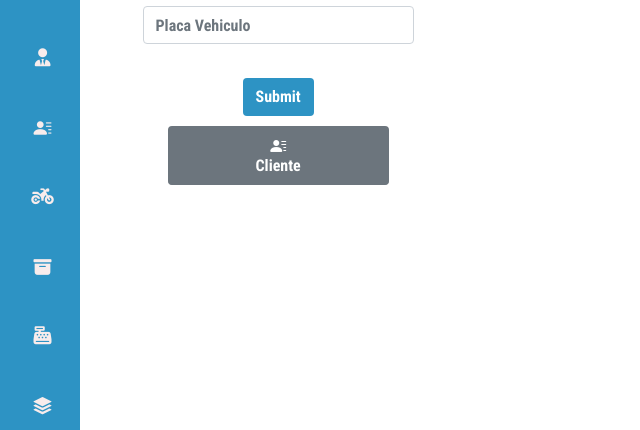
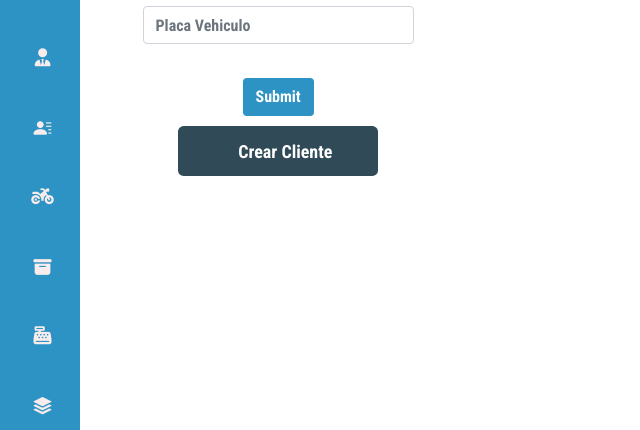
Before and after one commit to 9anavaleria/Infotec_PDO, a PHP site: page /index.php?c=vehiculo in a window 1280 px wide. Shown: the part 216-646 px from the top of the page, without its empty margins (0-640 px from the left). Run offline with PHP 8.4, Linux system fonts and the light colour scheme; data that the repository does not hold is empty; some libraries are stand-ins or nearby versions.

Commit message:
arreglo modulo vehiculos y adicción de  botones

```diff
--- a/assets/css/styles-dashboard.css
+++ b/assets/css/styles-dashboard.css
@@ -95,9 +95,7 @@
     align-content: center;
     justify-content: center;
 }
-.tamañoBoton{
 
-}
 .menu_side {
     width: 80px;
     height: 100%;
--- a/controllers/Cliente.php
+++ b/controllers/Cliente.php
@@ -45,7 +45,7 @@
         }
         public function eliminar_cliente(){
             $this->clienteDao->eliminarClienteDao($_GET['id_cliente']);
-
+            $vercliente = $this->clienteDao->verClienteDao();
             require_once "views/roles/admin/header_dash.php";
             require_once "views/modules/1_users/1_2_cliente/cliente.view.php";
             require_once "views/roles/admin/footer.php";
--- a/models/dao_model/Cliente_dao.php
+++ b/models/dao_model/Cliente_dao.php
@@ -11,7 +11,7 @@
 			}
 		}
         public function verClienteDao(){
-            $sql = "SELECT * FROM clientes;";
+            $sql = "SELECT * FROM clientes";
             $resultado = $this->pdo->query($sql);
 
             $vercliente = $resultado->fetchAll();
--- a/models/dao_model/Vehiculo_dao.php
+++ b/models/dao_model/Vehiculo_dao.php
@@ -19,7 +19,7 @@
 
         }
         public function consultarVehiculoDao($idplaca){
-            $sql = "SELECT * from vehiculos where placa_vehiculo=$idplaca";
+            $sql = "SELECT * from vehiculos where placa_vehiculo='$idplaca'";
             $resultado = $this->pdo->query($sql);
             $consulta = $resultado->fetchAll();
             return $consulta;
--- a/views/modules/0_rol/rol.view.php
+++ b/views/modules/0_rol/rol.view.php
@@ -6,8 +6,8 @@
         <div class="row tablas">
             <div class="col-md-4">
                 <form method="post" action="?c=Roles" class="row g-3 needs-validation" novalidate>
-                    <input type="int" class="form-control mb-3" name="id_rol" placeholder="Codigo Rol">
-                    <input type="text" class="form-control" id="validationCustom02" value="" required name="nombre_rol" placeholder="Nombre rol">
+                    <input type="int" class="form-control mb-3" name="id_rol" placeholder="Codigo Rol" >
+                    <input type="text" class="form-control" id="validationCustom02" value="" required name="nombre_rol" placeholder="Nombre rol" pattern="[A-Za-z\s]+" required title="Ingresa solo letras">
                     <div class="container">
                         <?php if(!empty($alerta)){ ?>
                             <div class="">
--- a/views/modules/1_users/1_3_vehiculos/vehiculo.view.php
+++ b/views/modules/1_users/1_3_vehiculos/vehiculo.view.php
@@ -33,11 +33,14 @@
                     </div>
                     <input type="submit" class="btn btn-enviar mt-2 ">
                 </form>
-                <div class="centarboton">
-                    <td  class="text-center"><a class="btn btn-secondary" href="?c=Vehiculo"     style="border-top-width: 6px;margin-bottom: 5px;"><i class="bi bi-person-lines-fill align-self-center"></i>Cliente</a></td>
-
-
-                                    </div>
+                <div class="tamaño">
+                    <td  class="text-center">
+                        <a class="btn-otro btn-secondary" href="?c=Cliente"     style="border-top-width: 6px;margin-bottom: 5px;">
+                            <i class="fas bi bi-person-lines-fill"></i>
+                    <div class= "parrafo">Crear Cliente</div>
+                    </a>
+                    </td>
+                </div>
             </div>
             <div class="div col-md-9">
 
```
Also changed, not shown: views/modules/1_users/1_2_cliente/cliente.view.php (+9 -5 lines).
